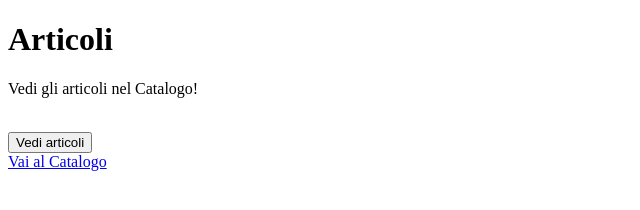
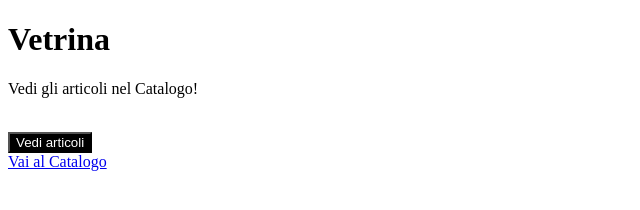
Before and after one commit to Valerio357/catalogo-vale, a website: page public/vetrina.html in a window 1280 px wide. Shown: the whole page, without its empty margins (0-640 px from the left). Drawn offline with Linux system fonts and the light colour scheme.

Commit message:
Update vetrina.html

```diff
--- a/public/vetrina.html
+++ b/public/vetrina.html
@@ -1,9 +1,9 @@
 <!DOCTYPE html>
 <html>
 <body>
-<h1>Articoli</h1>
+<h1>Vetrina</h1>
 <p>Vedi gli articoli nel Catalogo!</p><br>
-<input type="button" value="Vedi articoli" onclick="location.href='/view-article'"><br>
+<input type="button" value="Vedi articoli" onclick="location.href='/view-article'" class="button"><br>
 <a href="/catalogo.html">Vai al Catalogo</a>
 </body>
 </html>
```
